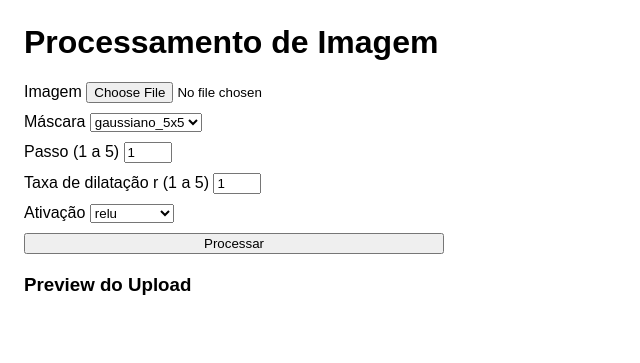
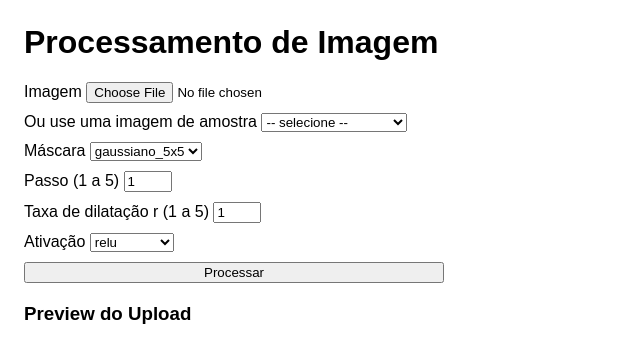
Before and after one commit to tahaluh/pdi-correlacao-atrous-rgb, a Flask app: page / in a window 1280 px wide. Shown: the top 363 px of the page, without its empty margins (0-640 px from the left). Run offline with Flask 3, Linux system fonts and the light colour scheme.

Commit message:
feat: add sample image selection and preview functionality in index.html

```diff
--- a/app.py
+++ b/app.py
@@ -12,6 +12,7 @@ from werkzeug.utils import secure_filename
 BASE_DIR = Path(__file__).resolve().parent
 UPLOAD_DIR = BASE_DIR / "uploads"
 OUTPUT_DIR = BASE_DIR / "saida"
+SAMPLES_DIR = BASE_DIR / "imagens"
 UPLOAD_DIR.mkdir(exist_ok=True)
 OUTPUT_DIR.mkdir(exist_ok=True)
 
@@ -43,6 +44,16 @@ def garantir_png_para_preview(caminho_arquivo: Path) -> Path:
     return caminho_png
 
 
+def listar_amostras():
+    return sorted(
+        [
+            p.name
+            for p in SAMPLES_DIR.iterdir()
+            if p.is_file() and arquivo_permitido(p.name)
+        ]
+    )
+
+
 @app.route("/preview-upload", methods=["POST"])
 def preview_upload():
     arquivo = request.files.get("imagem")
@@ -67,6 +78,8 @@ def preview_upload():
 
 @app.route("/", methods=["GET", "POST"])
 def index():
+    amostras = listar_amostras()
+    amostras_set = set(amostras)
     erro = None
     original_url = None
     resultado_url = None
@@ -74,6 +87,7 @@ def index():
     input_name_cache = None
     tempo_processamento_ms = None
     form_data = {
+        "amostra": "",
         "mascara": "gaussiano_5x5",
         "passo": "1",
         "taxa_dilatacao": "1",
@@ -84,12 +98,14 @@ def index():
         arquivo = request.files.get("imagem")
         preview_url = request.form.get("preview_url_cache") or None
         input_name_cache = request.form.get("input_name_cache") or None
+        amostra = request.form.get("amostra", form_data["amostra"])
         mascara = request.form.get("mascara", form_data["mascara"])
         passo = request.form.get("passo", form_data["passo"])
         taxa = request.form.get("taxa_dilatacao", form_data["taxa_dilatacao"])
         ativacao = request.form.get("ativacao", form_data["ativacao"])
         form_data.update(
             {
+                "amostra": amostra,
                 "mascara": mascara,
                 "passo": passo,
                 "taxa_dilatacao": taxa,
@@ -99,9 +115,11 @@ def index():
 
         if arquivo and arquivo.filename and not arquivo_permitido(arquivo.filename):
             erro = "Formato nao suportado."
+        elif amostra and amostra not in amostras_set:
+            erro = "Imagem de amostra invalida."
         elif mascara not in MASCARAS:
             erro = "Mascara invalida."
-        elif (not arquivo or not arquivo.filename) and not input_name_cache:
+        elif (not arquivo or not arquivo.filename) and not input_name_cache and not amostra:
             erro = "Selecione uma imagem."
         else:
             try:
@@ -120,6 +138,11 @@ def index():
                 input_path = UPLOAD_DIR / nome_input
                 arquivo.save(input_path)
                 input_name_cache = nome_input
+            elif amostra:
+                input_path = SAMPLES_DIR / amostra
+                if not input_path.exists():
+                    erro = "Imagem de amostra nao encontrada."
+                preview_url = f"/imagens/{input_path.name}"
             else:
                 input_path = UPLOAD_DIR / input_name_cache
                 if not input_path.exists():
@@ -156,15 +179,19 @@ def index():
                 if proc.returncode != 0:
                     erro = f"Erro ao processar imagem: {proc.stderr.strip() or proc.stdout.strip()}"
                 else:
-                    input_preview = garantir_png_para_preview(input_path)
                     output_preview = garantir_png_para_preview(output_path)
-                    original_url = f"/uploads/{input_preview.name}"
+                    if amostra:
+                        original_url = f"/imagens/{input_path.name}"
+                    else:
+                        input_preview = garantir_png_para_preview(input_path)
+                        original_url = f"/uploads/{input_preview.name}"
                     resultado_url = f"/saida/{output_preview.name}"
                     preview_url = original_url
 
     return render_template(
         "index.html",
         mascaras=MASCARAS,
+        amostras=amostras,
         form_data=form_data,
         erro=erro,
         preview_url=preview_url,
@@ -185,5 +212,10 @@ def output_file(nome):
     return send_from_directory(OUTPUT_DIR, nome)
 
 
+@app.route("/imagens/<path:nome>")
+def sample_file(nome):
+    return send_from_directory(SAMPLES_DIR, nome)
+
+
 if __name__ == "__main__":
     app.run(debug=True)
--- a/templates/index.html
+++ b/templates/index.html
@@ -21,6 +21,15 @@
     <input type="hidden" name="input_name_cache" id="input-name-cache" value="{{ input_name_cache or '' }}">
     <label>Imagem
       <input type="file" name="imagem" accept=".png,.jpg,.jpeg,.bmp,.tif,.tiff">
+    </label>
+
+    <label>Ou use uma imagem de amostra
+      <select name="amostra" id="sample-select">
+        <option value="">-- selecione --</option>
+        {% for a in amostras %}
+          <option value="{{ a }}" {% if form_data.amostra == a %}selected{% endif %}>{{ a }}</option>
+        {% endfor %}
+      </select>
     </label>
 
     <label>Máscara
@@ -90,16 +99,27 @@
     const previewErro = document.getElementById("preview-erro");
     const previewUrlCache = document.getElementById("preview-url-cache");
     const inputNameCache = document.getElementById("input-name-cache");
+    const sampleSelect = document.getElementById("sample-select");
 
     inputImagem.addEventListener("change", async function () {
       const arquivo = this.files && this.files[0];
       if (!arquivo) {
-        previewImg.style.display = "none";
-        previewImg.removeAttribute("src");
+        if (sampleSelect.value) {
+          previewImg.src = "/imagens/" + sampleSelect.value + "?t=" + Date.now();
+          previewImg.style.display = "block";
+          previewUrlCache.value = previewImg.src;
+        } else {
+          previewImg.style.display = "none";
+          previewImg.removeAttribute("src");
+          previewUrlCache.value = "";
+        }
+        inputNameCache.value = "";
         previewErro.style.display = "none";
         previewErro.textContent = "";
         return;
       }
+
+      sampleSelect.value = "";
 
       const formData = new FormData();
       formData.append("imagem", arquivo);
@@ -129,6 +149,22 @@
         previewErro.textContent = err.message;
       }
     });
+
+    sampleSelect.addEventListener("change", function () {
+      if (this.value) {
+        previewImg.src = "/imagens/" + this.value + "?t=" + Date.now();
+        previewImg.style.display = "block";
+        previewUrlCache.value = previewImg.src;
+        inputNameCache.value = "";
+        inputImagem.value = "";
+        previewErro.style.display = "none";
+        previewErro.textContent = "";
+      } else if (!(inputImagem.files && inputImagem.files[0])) {
+        previewImg.style.display = "none";
+        previewImg.removeAttribute("src");
+        previewUrlCache.value = "";
+      }
+    });
   </script>
 </body>
 </html>
```
Also changed, not shown: imagens/testpat.1k.color2.png (added).
